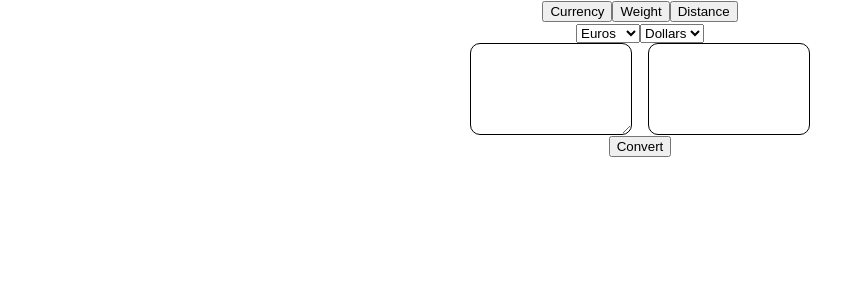
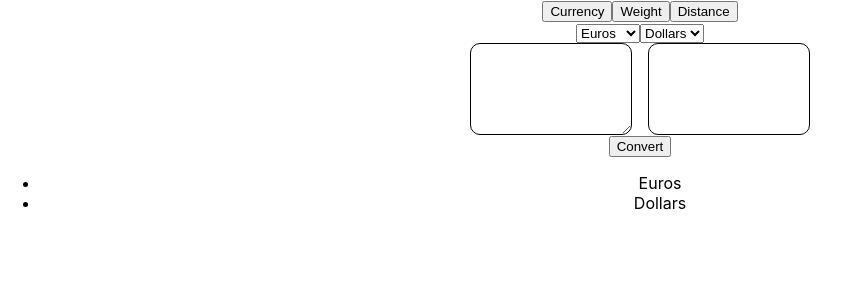
Before and after one commit to SagTheo/Converters, a React (Create React App) app: page / in a window 1280 px wide. Shown: the top 300 px of the page, without its empty margins (0-850 px from the left). Built offline with nearby package versions, Linux system fonts and the light colour scheme.

Commit message:
started working on custom select tag to fix select tag issue

```diff
--- a/src/App.js
+++ b/src/App.js
@@ -8,6 +8,7 @@ import { weight } from './content/weight';
 import { distance } from './content/distance';
 import UserInput from './components/UserInput';
 import ConvertButton from './components/ConvertButton';
+import CustomSelectTag from './components/CustomSelectTag';
 
 function App() {
   const [currTitle, setCurrTitle] = useState('currency')
@@ -50,11 +51,6 @@ function App() {
       }
 
       <div>
-        {/* Issue:
-            when selecting an option in the select tag, the selected index is not reset
-            when changing the converter, creating a conflict with fromTitle and toTitle values
-            (they don't necessarily correspond to the option selected in the select tag)
-        */}
         <SelectTag from={currConv.valueAndText.from}
                    to={currConv.valueAndText.to}
                    fromSelectedValue={setFromTitle}
@@ -63,6 +59,8 @@ function App() {
         <UserInput />
         <ConvertButton fromTitle={fromTitle} toTitle={toTitle} currConv={currConv} />
       </div>
+
+      <CustomSelectTag options={currConv.valueAndText.from} />
     </div>
   );
 }
--- /dev/null
+++ b/src/components/CustomSelectTag.js
@@ -0,0 +1,18 @@
+import React from 'react'
+import styles from '../css/CustomSelectTag.module.css'
+
+const CustomSelectTag = ({ options }) => {
+  return (
+    <ul>
+        {
+            options.map(option => {
+                return (
+                    <li onClick={() => console.log(option.value)}>{option.text}</li>
+                )
+            })
+        }
+    </ul>
+  )
+}
+
+export default CustomSelectTag
```
Also changed, not shown: src/css/CustomSelectTag.module.css (added).
